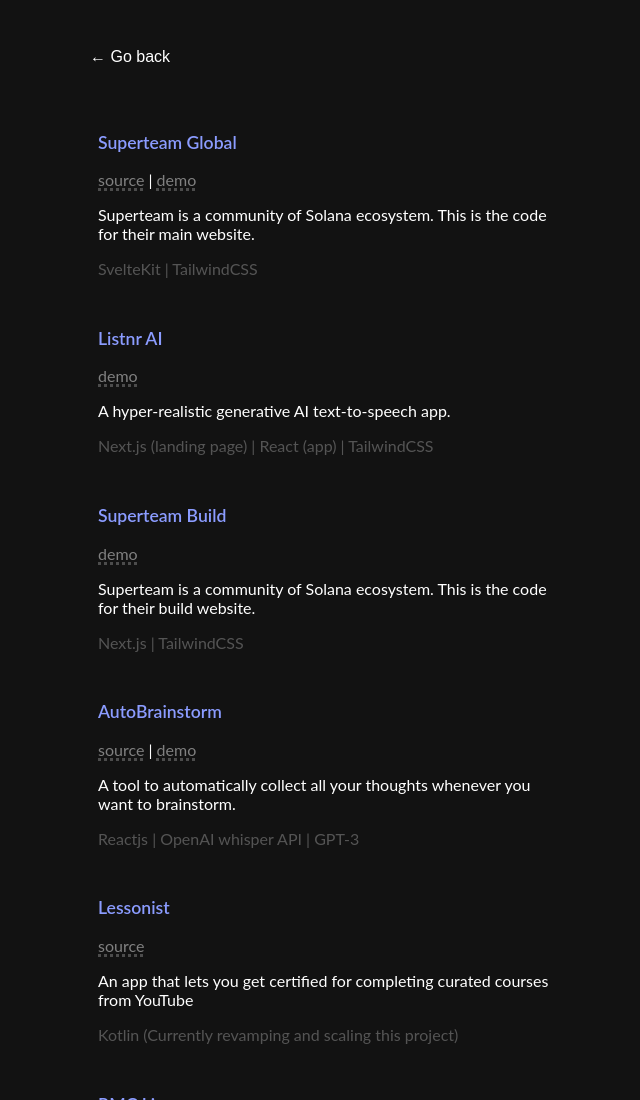
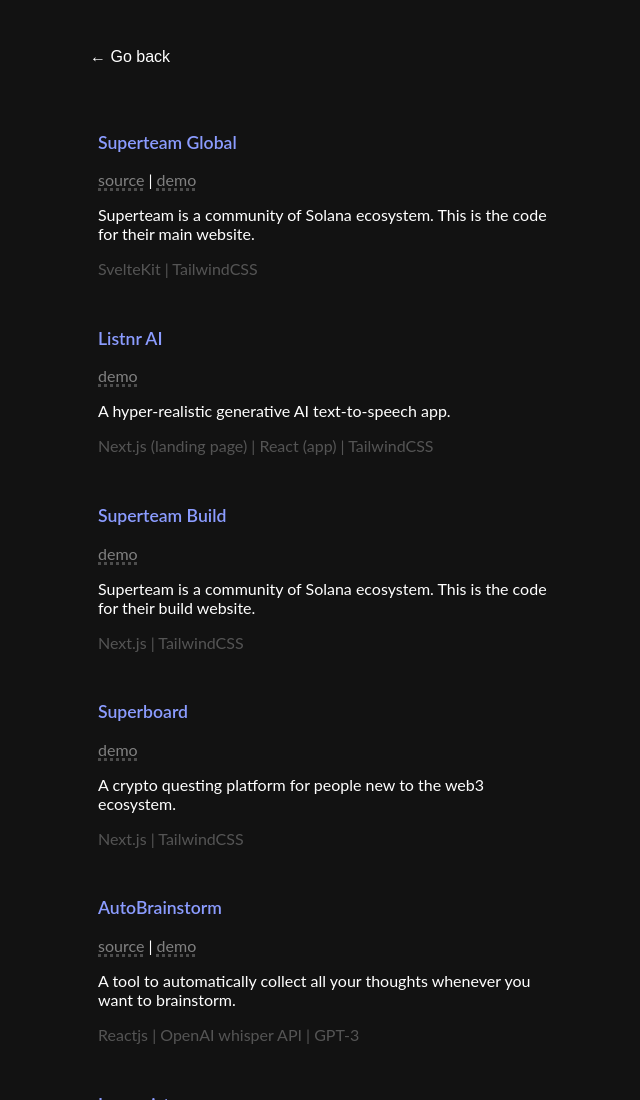
Before and after one commit to koushikjoshi/portfolio, a plain HTML site: page projects.html in a window 1280 px wide. Shown: the top 1100 px of the page, without its empty margins (310-950 px from the left). Drawn offline with Linux system fonts and the light colour scheme; a script that the page names is missing.

Commit message:
Update projects.html

```diff
--- a/projects.html
+++ b/projects.html
@@ -73,6 +73,24 @@
 
           <p class="proj-description">
             Superteam is a community of Solana ecosystem. This is the code for their build website.
+          </p>
+
+          <p class="remark">Next.js | TailwindCSS</p>
+        </div>
+
+        <div class="project-card">
+          <p class="proj-title">Superboard</p>
+
+          <p>
+            <a
+              class="source"
+              href="https://superboard.xyz/"
+              >demo</a
+            >
+          </p>
+
+          <p class="proj-description">
+            A crypto questing platform for people new to the web3 ecosystem.
           </p>
 
           <p class="remark">Next.js | TailwindCSS</p>
```
